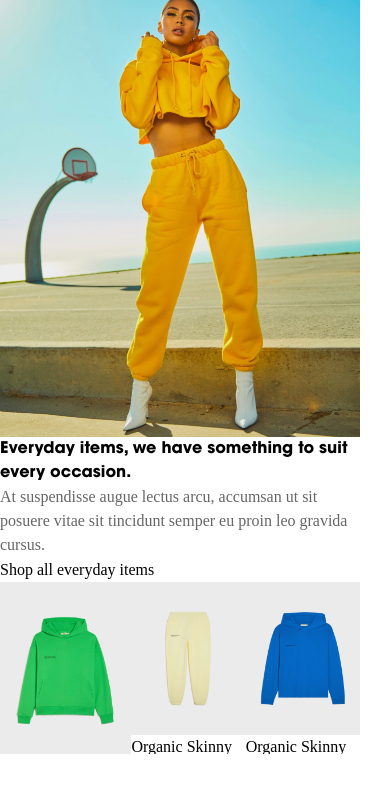
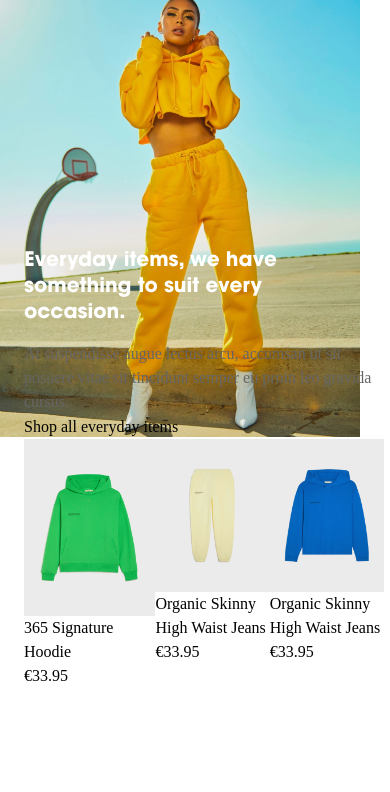
Before and after one commit to tugcan-kartal/DigiFist, a React (Create React App) app: page / in a window 390 px wide. Shown: the top 792 px of the page. Built offline with nearby package versions, Linux system fonts and the light colour scheme; a web font is replaced by a local one.

Commit message:
responsive textone done

```diff
--- a/src/components/HomePage.css
+++ b/src/components/HomePage.css
@@ -14,7 +14,6 @@
 
 .textone {
     font-family: 'ITC Avant Garde Gothic Pro', sans-serif;
-    color: #000000;
 }
 
 .texttwo{
--- a/src/components/HomePage.js
+++ b/src/components/HomePage.js
@@ -14,11 +14,11 @@ const HomePage = () => {
                 <img className='sm:w-[720px] w-[360px] sm:h-[864px] h-[437px]' src={Girl} alt='not found'/>
             </div>
 
-            <div className='right-section sm:w-[720px] sm:h-[864px]'>
+            <div className='right-section sm:w-[720px] w-[360px] sm:h-[864px] h-[441px] sm:static absolute top-[248px] left-[24px]'>
 
                 <div className='sm:ml-[120px] sm:mt-[96px] sm:mb-[92px]'>
 
-                    <div className='textone sm:w-[494px] sm:h-[123px] sm:mb-[12px] sm:mr-[106px] sm:font-[700px] sm:text-[31.25px] sm:leading-[130%] sm:items-end'>
+                    <div className='textone sm:w-[494px] w-[312px] sm:h-[123px] h-[78px] sm:mb-[12px] mb-[16px] sm:mr-[106px] sm:font-[700px] font-[700px] sm:text-[31.25px] text-[20px] sm:leading-[130%] leading-[130%] sm:items-end sm:text-boldblack text-lightwhite'>
                         Everyday items, we have something to suit every occasion.
                     </div>
 
--- a/tailwind.config.js
+++ b/tailwind.config.js
@@ -2,7 +2,12 @@
 module.exports = {
   content: ["./src/**/*.{html,js}"],
   theme: {
-    extend: {},
+    extend: {
+      colors: {
+        lightwhite: "#FFFFFF",
+        boldblack: "#000000",
+      },
+    },
   },
   plugins: [],
 }
```
